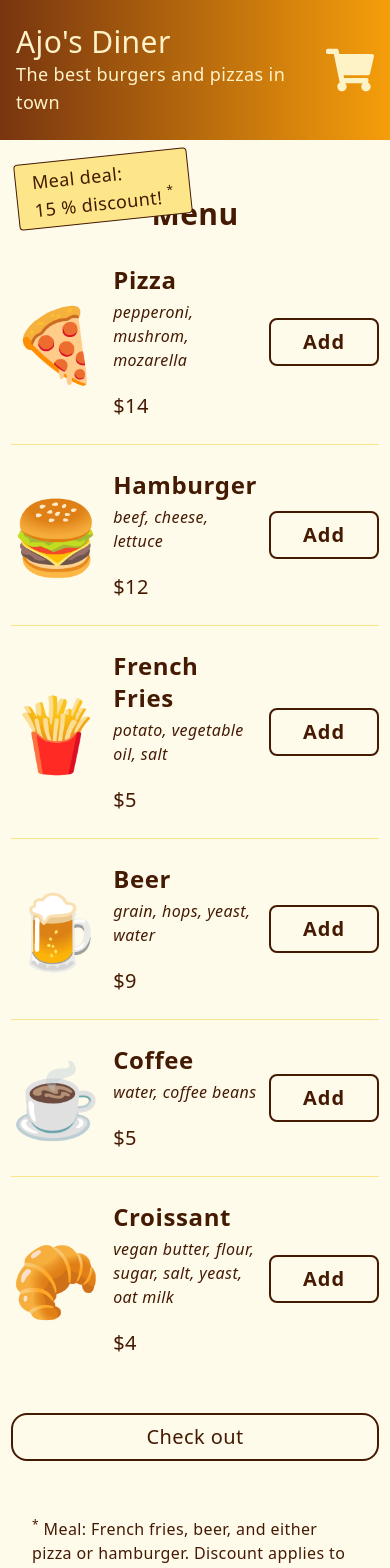
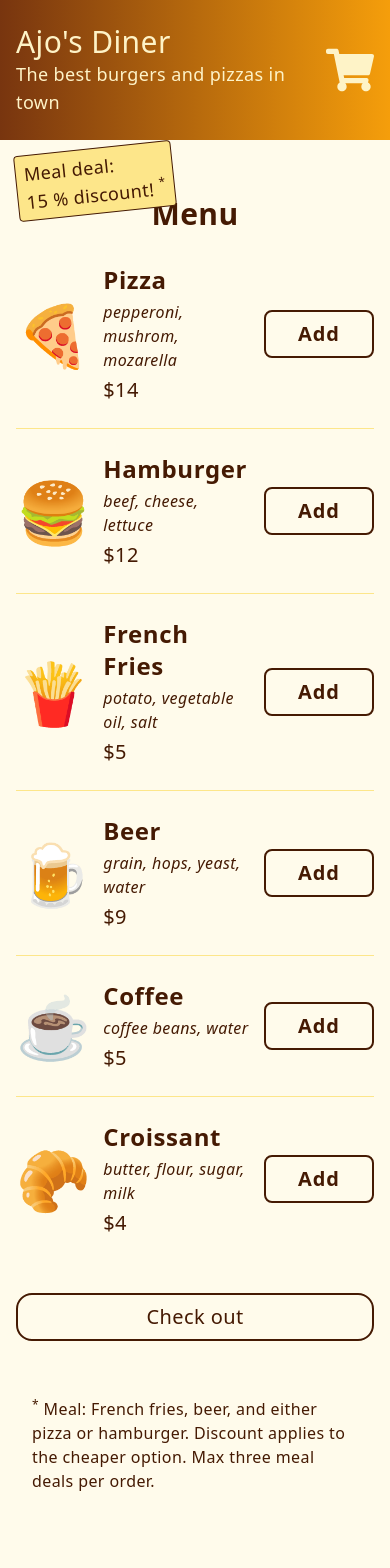
Before and after one commit to ajoborgvold/restaurant-ordering-app, a React (Vite) app: page / in a window 390 px wide. Shown: the top 1568 px of the page. After the commit the page ends 1509 px from the top, so only its background shows below. Built offline with nearby package versions, Linux system fonts and the light colour scheme; a web font is replaced by a local one.

Commit message:
Bug and layout fixes

```diff
--- a/src/components/Input.tsx
+++ b/src/components/Input.tsx
@@ -17,7 +17,7 @@ export default function Input(): JSX.Element {
             id={item.id}
             type={item.type}
             placeholder={item.placeholder}
-            inputMode="numeric"
+            inputMode={item.type === "text" ? "text" : "numeric"}
             autoComplete={item.autoComplete}
             pattern={item.pattern.source}
             onChange={(e) => handleInputChange(e, item.id)}
--- a/src/components/MenuCard.tsx
+++ b/src/components/MenuCard.tsx
@@ -20,7 +20,7 @@ export default function MenuCard(): JSX.Element {
             {item.name}
           </h3>
           <p className="md:text-lg italic">{item.ingredients.join(", ")}</p>
-          <p className="text-xl md:text-2xl mt-4">${item.price}</p>
+          <p className="text-xl md:text-2xl sm:mt-2 md:mt-4">${item.price}</p>
         </div>
         {countForItem ? (
           <div className="ml-auto flex items-center gap-4">
@@ -46,7 +46,7 @@ export default function MenuCard(): JSX.Element {
             Add
           </button>
         )}
-        <div className="order-first flex items-center text-7xl md:text-8xl dark:opacity-80">
+        <div className="order-first flex items-center text-6xl sm:text-7xl md:text-8xl dark:opacity-80">
           {item.image}
         </div>
       </li>
--- a/src/components/Modal.tsx
+++ b/src/components/Modal.tsx
@@ -49,11 +49,11 @@ export default function Modal(): JSX.Element {
       ref={modalRef}
       onClick={closeModalOnClickOutside}
       onCancel={closePaymentModal}
-      className="w-96 flex flex-col bg-amber-100 dark:bg-slate-400 text-amber-950 dark:text-slate-950 font-sans py-6 px-8"
+      className="w-96 flex flex-col bg-amber-100 dark:bg-slate-400 text-amber-950 dark:text-slate-950 font-sans p-4 sm:py-6 sm:px-8"
     >
       <button
         className="ml-auto bg-amber-50 dark:bg-slate-100 text-amber-950 dark:text-slate-950 border border-amber-950 dark:border-slate-950 hover:bg-gradient-to-r from-amber-950 to-amber-700 dark:from-slate-900 dark:to-slate-600 hover:text-amber-50 dark:hover:text-slate-50 py-1 px-3 rounded"
-        onClick={close}
+        onClick={closePaymentModal}
       >
         Close
       </button>
@@ -70,7 +70,7 @@ export default function Modal(): JSX.Element {
             onClick={handleFormButtonClick}
             onKeyDown={handleFormButtonKeyPress}
             disabled={isDisabled}
-            className="w-full mt-12 text-lg md:text-xl font-semibold tracking-widest p-1 border-2 border-amber-950 dark:border-slate-950 rounded-2xl disabled:bg-slate-300 disabled:border-slate-500 disabled:text-slate-500 dark:enabled:bg-slate-100 enabled:hover:bg-gradient-to-r enabled:focus:bg-gradient-to-r from-amber-950 dark:from-slate-950 to-amber-700 dark:to-slate-600 enabled:hover:text-amber-50 enabled:focus:text-amber-50 dark:enabled:hover:text-slate-50 dark:enabled:focus:text-slate-50"
+            className="w-full mt-14 text-lg md:text-xl font-semibold tracking-widest p-1 border-2 border-amber-950 dark:border-slate-950 rounded-2xl disabled:bg-slate-300 disabled:border-slate-500 disabled:text-slate-500 dark:enabled:bg-slate-100 enabled:hover:bg-gradient-to-r enabled:focus:bg-gradient-to-r from-amber-950 dark:from-slate-950 to-amber-700 dark:to-slate-600 enabled:hover:text-amber-50 enabled:focus:text-amber-50 dark:enabled:hover:text-slate-50 dark:enabled:focus:text-slate-50"
           >
             Pay
           </button>
--- a/src/components/OrderCard.tsx
+++ b/src/components/OrderCard.tsx
@@ -19,7 +19,7 @@ export default function OrderCard(): JSX.Element {
           <p>Quant:</p>
           <p>{itemQuantity}</p>
         </div>
-        <p className="ml-auto text-lg sm:text-xl md:text-2xl">$ {itemPrice}</p>
+        <p className="ml-auto text-lg sm:text-xl md:text-2xl font-semibold">$ {itemPrice}</p>
       </li>
     )
   })
--- a/src/data/formFieldsArray.ts
+++ b/src/data/formFieldsArray.ts
@@ -17,7 +17,7 @@ const formFieldsArray: FormField[] = [
     placeholder: "1234123412341234",
     autoComplete: "cc-number",
     pattern: /\d{16}/,
-    errorMessage: "Please enter a 16 digit card number",
+    errorMessage: "Enter a 16 digit card number",
   },
   {
     id: "ccv",
@@ -26,7 +26,7 @@ const formFieldsArray: FormField[] = [
     placeholder: "123",
     autoComplete: "cc-csc",
     pattern: /\d{3}/,
-    errorMessage: "Please enter a 3 digit CCV",
+    errorMessage: "Enter a 3 digit CCV",
   },
 ]
 
--- a/src/data/menuData.ts
+++ b/src/data/menuData.ts
@@ -33,7 +33,7 @@ const menuData: MenuObj[] = [
     name: "Coffee",
     price: 5,
     image: "☕️",
-    ingredients: ["water", "coffee beans"],
+    ingredients: ["coffee beans", "water"],
     isMealDeal: false,
   },
   {
@@ -41,12 +41,10 @@ const menuData: MenuObj[] = [
     price: 4,
     image: "🥐",
     ingredients: [
-      "vegan butter",
+      "butter",
       "flour",
       "sugar",
-      "salt",
-      "yeast",
-      "oat milk",
+      "milk",
     ],
     isMealDeal: false,
   },
--- a/src/routes/Menu.tsx
+++ b/src/routes/Menu.tsx
@@ -10,7 +10,7 @@ export default function Menu(): JSX.Element {
           <h2 className="text-3xl sm:text-4xl md:text-5xl font-semibold">
             Menu
           </h2>
-          <div className="absolute -top-10 sm:-top-8 left-4 sm:left-6 md:left-12 lg:left-20 xl:left-40 min-w-max bg-amber-200 dark:bg-slate-700 dark:text-slate-50 text-lg sm:text-xl md:text-2xl py-1 px-4 sm:py-2 sm:px-6 border border-amber-950 dark:border-slate-50 rounded -rotate-6">
+          <div className="absolute -top-12 sm:-top-8 left-4 sm:left-6 md:left-12 lg:left-20 xl:left-40 min-w-max bg-amber-200 dark:bg-slate-700 dark:text-slate-50 text-lg sm:text-xl md:text-2xl py-1 px-2 sm:py-2 sm:px-6 border border-amber-950 dark:border-slate-50 rounded -rotate-6">
             <p>Meal deal:</p>
             <p>
               15 % discount! <span className="text-xs align-top">*</span>
--- a/src/routes/Order.tsx
+++ b/src/routes/Order.tsx
@@ -91,11 +91,11 @@ export default function Order(): JSX.Element {
             <h2 className="text-3xl sm:text-4xl md:text-5xl font-semibold">
               Your order
             </h2>
-            <section className="w-full sm:w-3/4 lg:w-1/2 flex flex-col px-8">
+            <section className="w-full sm:w-3/4 lg:w-1/2 flex flex-col px-2 sm:px-8">
               <OrderCard />
               <div className="mt-8 flex flex-col bg-amber-300 dark:bg-slate-400 text-amber-950 dark:text-slate-950 text-xl  p-4 rounded">
                 {mealDealCount > 0 && (
-                  <div className="w-full flex justify-between">
+                  <div className="w-full flex justify-between text-sm sm:text-lg md:text-xl">
                     <p>Meal deal discount x {mealDealCount}</p>
                     <p>-$ {totalDiscount}</p>
                   </div>
```
Also changed, not shown: 2 other files (tests, documents, lock files or other folders).
